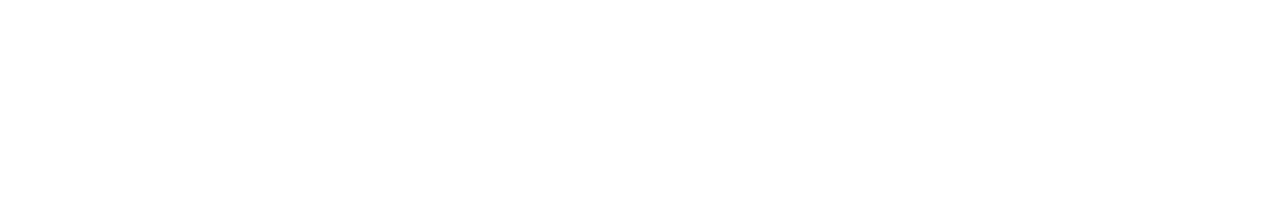
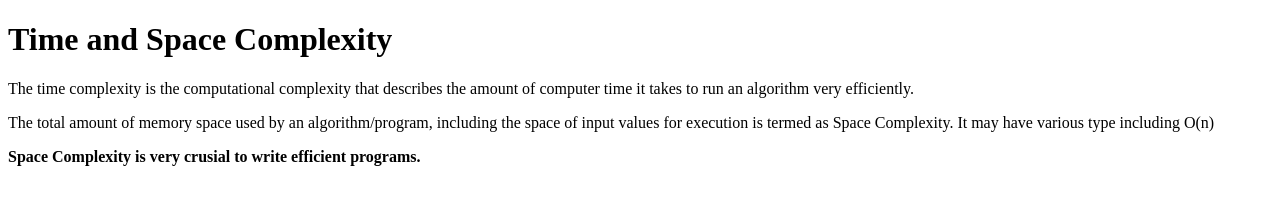
Before and after one commit to acciojob/time-and-space-complexity-Awes-Khan, a website: page main.html in a window 1280 px wide. Drawn offline with Linux system fonts and the light colour scheme.

Commit message:
created a submission

```diff
--- a/main.html
+++ b/main.html
@@ -8,6 +8,11 @@
 
 <body>
 	<!-- the entire body must be written by student -->
+	<h1>Time and Space Complexity</h1>
+	<p>The time complexity is the computational complexity that describes the amount of computer time it takes to run an algorithm very efficiently.</p>
+	<p>The total amount of memory space used by an algorithm/program, including the space of input values for execution is termed as Space Complexity. It may have various type including O(n) </p>
+	<b>Space Complexity is very crusial to write efficient programs.</b>
+
     <script type="text/javascript" src="./script.js">
 </script>
 
```
